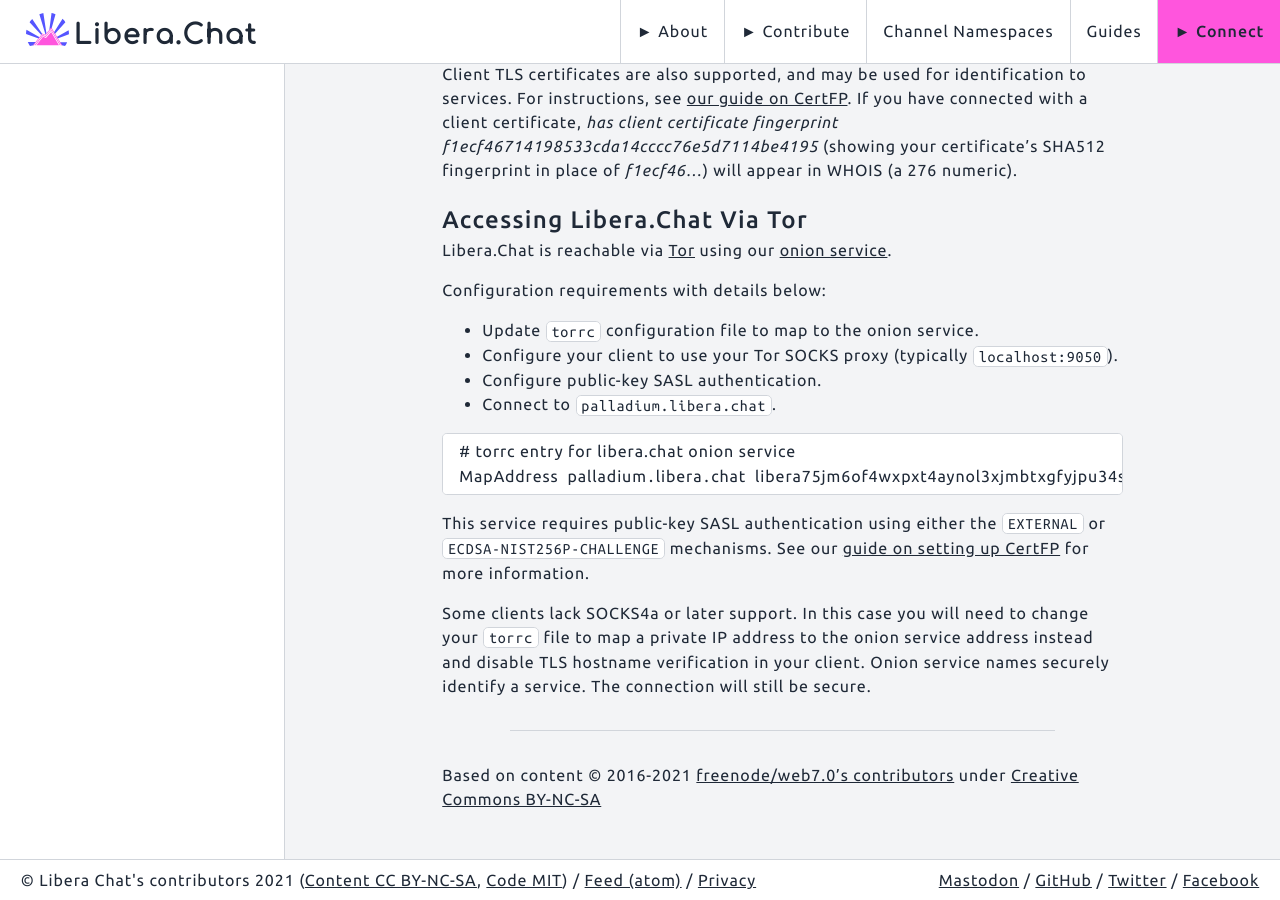
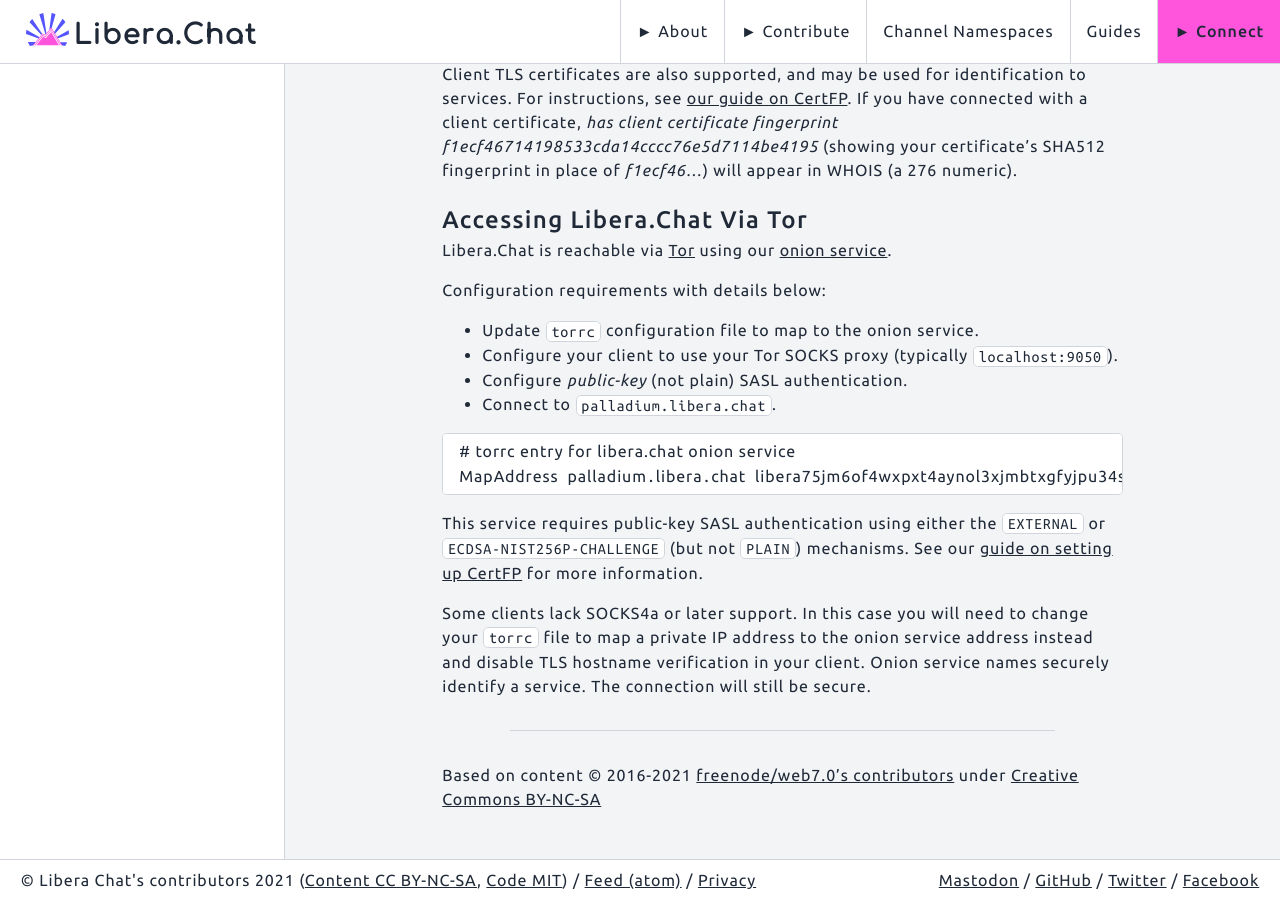
Before and after one commit to Libera-Chat/libera-chat.github.io, a Jekyll site: the page built from content/_guides/connect.md, in a window 1280 px wide and 900 px high, scrolled down 1067 px. Built offline with Jekyll 4.4.1, drawn with Linux system fonts in a browser that asks for light colours.

Commit message:
emphasize that Tor doesn't accept plain authentication (#133)

````diff
--- a/content/_guides/connect.md
+++ b/content/_guides/connect.md
@@ -63,7 +63,7 @@
 
 - Update `torrc` configuration file to map to the onion service.
 - Configure your client to use your Tor SOCKS proxy (typically `localhost:9050`).
-- Configure public-key SASL authentication.
+- Configure *public-key* (not plain) SASL authentication.
 - Connect to `palladium.libera.chat`.
 
 ```config
@@ -72,7 +72,7 @@
 ```
 
 This service requires public-key SASL authentication using either the
-`EXTERNAL` or `ECDSA-NIST256P-CHALLENGE` mechanisms.  See our
+`EXTERNAL` or `ECDSA-NIST256P-CHALLENGE` (but not `PLAIN`) mechanisms.  See our
 [guide on setting up CertFP](/guides/certfp.html) for more information.
 
 Some clients lack SOCKS4a or later support. In this case you will need to
````
